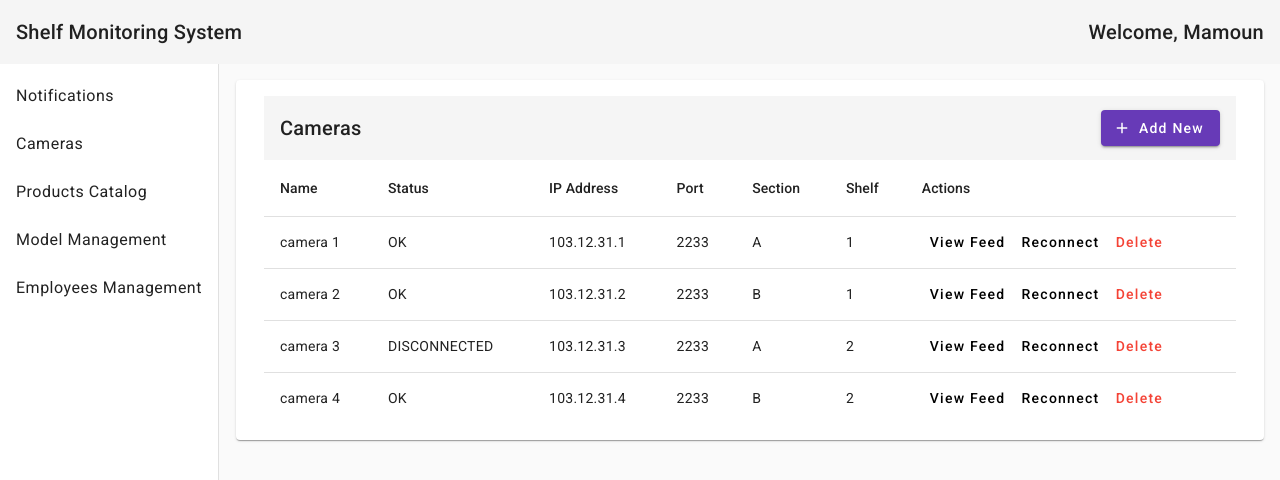
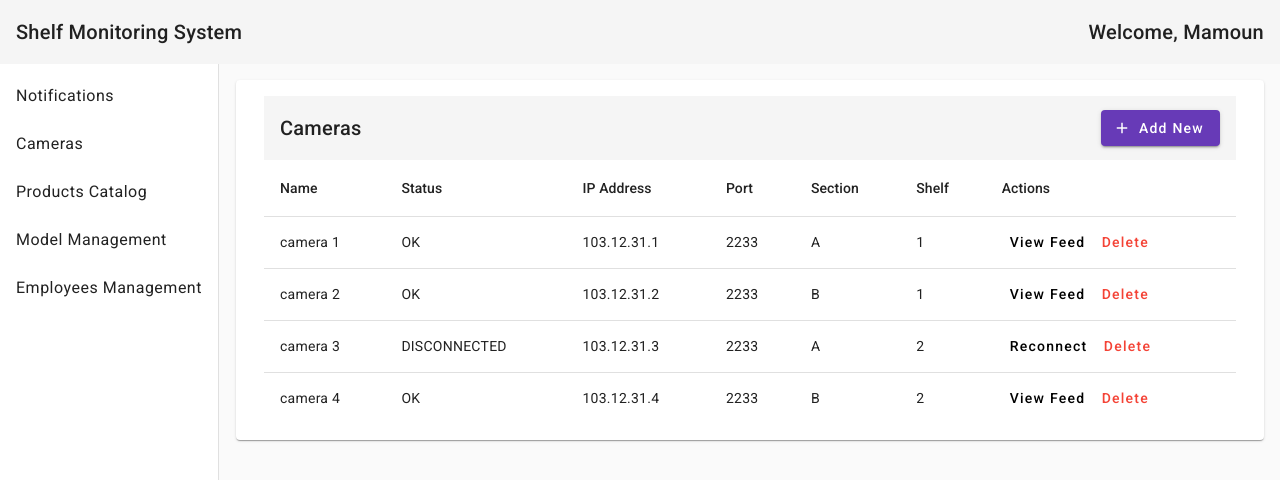
Before and after one commit to mamounalghaslan/sms-frontend, an Angular app: page /cameras in a window 1280 px wide. Shown: the top 480 px of the page. Built offline with nearby package versions, Linux system fonts and the light colour scheme.

Commit message:
just showing buttons

```diff
--- a/src/app/components/cameras/cameras.component.html
+++ b/src/app/components/cameras/cameras.component.html
@@ -46,8 +46,8 @@
     <ng-container matColumnDef="actions">
       <th mat-header-cell *matHeaderCellDef> Actions </th>
       <td mat-cell *matCellDef="let element">
-        <button mat-button>View Feed</button>
-        <button mat-button>Reconnect</button>
+        <button mat-button *ngIf="element.status=='OK'">View Feed</button>
+        <button mat-button *ngIf="element.status=='DISCONNECTED'">Reconnect</button>
         <button mat-button color="warn">Delete</button>
       </td>
     </ng-container>
```
